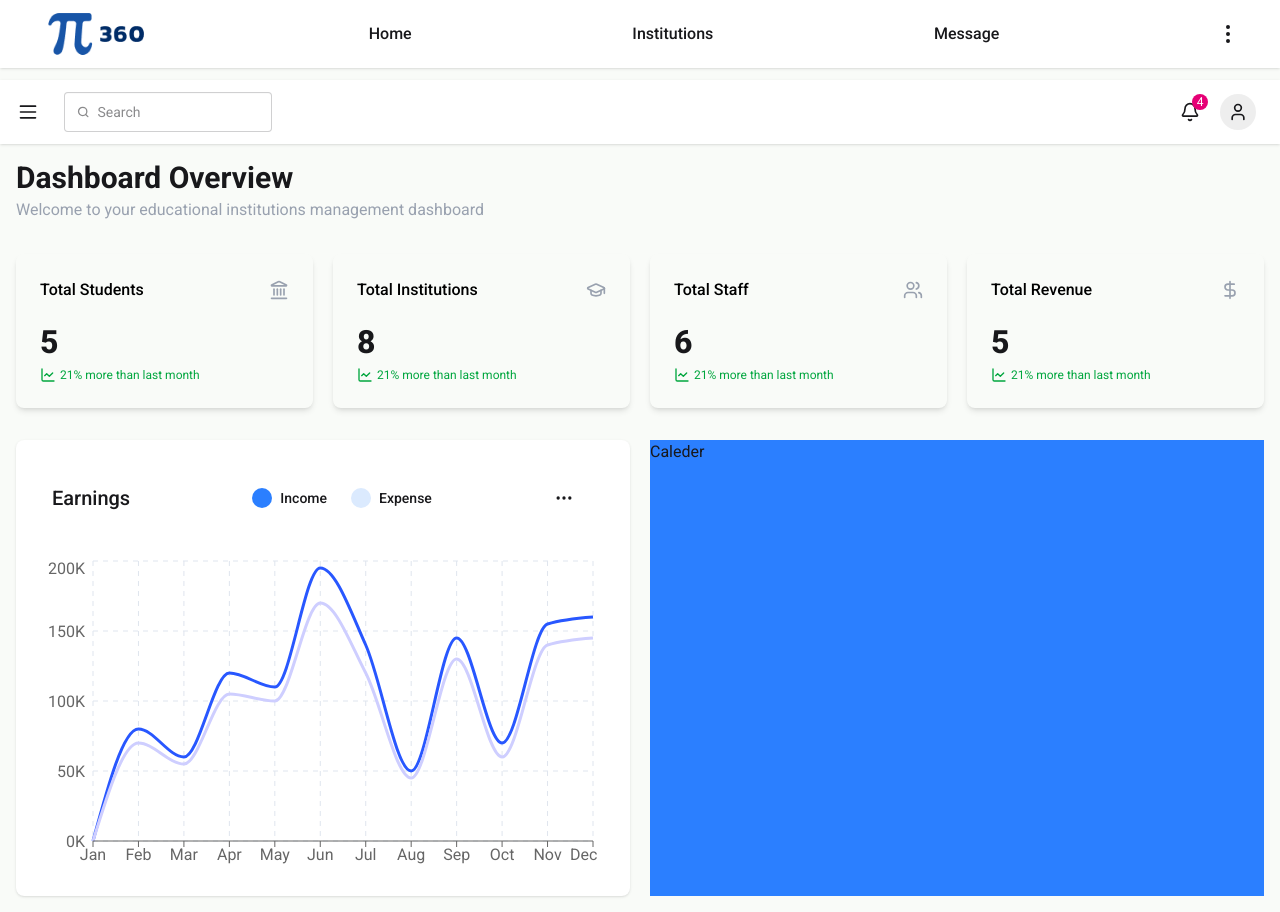
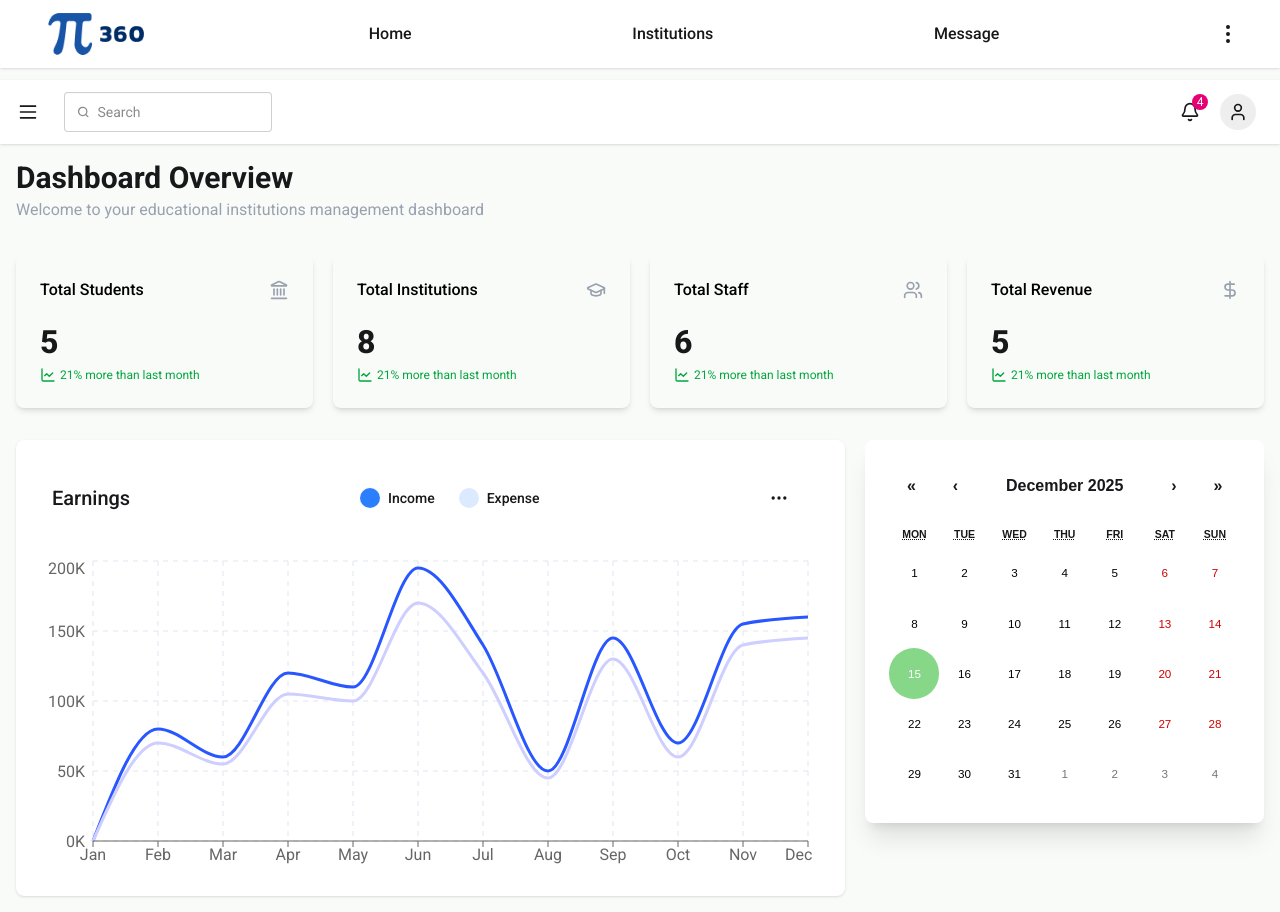
Before and after one commit to hasnatfahmidkhan/my-soft-take, a React (Vite) app: page /dashboard in a window 1280 px wide. Built offline with nearby package versions, Linux system fonts and the light colour scheme.

Commit message:
added calender in dashboard

```diff
--- a/src/Pages/Dashboard/Calendar/Calendar.jsx
+++ /dev/null
@@ -1,7 +0,0 @@
-import React from "react";
-
-const Calendar = () => {
-  return <div className="bg-blue-500">Caleder</div>;
-};
-
-export default Calendar;
--- /dev/null
+++ b/src/Pages/Dashboard/CalendarCard/CalendarCard.jsx
@@ -0,0 +1,19 @@
+import { useState } from "react";
+import Calendar from "react-calendar";
+import "react-calendar/dist/Calendar.css";
+const CalendarCard = () => {
+  const [value, onChange] = useState(new Date());
+  return (
+    <div className="card w-full md:w-100 bg-base-100 shadow-xl ">
+      <div className="card-body ">
+        <Calendar
+          value={value}
+          onChange={onChange}
+          className={"react-calendar-custom"}
+        />
+      </div>
+    </div>
+  );
+};
+
+export default CalendarCard;
--- a/src/Pages/Dashboard/DashboardHome/DashboardHome.jsx
+++ b/src/Pages/Dashboard/DashboardHome/DashboardHome.jsx
@@ -6,7 +6,7 @@ import {
   Users,
 } from "lucide-react";
 import EarningsChart from "../EarningsChart/EarningsChart";
-import Calendar from "../Calendar/Calendar";
+import CalendarCard from "../CalendarCard/CalendarCard";
 
 const DashboardHome = () => {
   const stats = [
@@ -71,9 +71,9 @@ const DashboardHome = () => {
         </div>
       </div>
 
-      <div className="grid grid-cols-1 lg:grid-cols-2 gap-5 mt-8">
+      <div className="flex flex-col lg:flex-row items-start justify-center gap-5 mt-8">
         <EarningsChart />
-        <Calendar />
+        <CalendarCard />
       </div>
     </div>
   );
--- a/src/Pages/Dashboard/EarningsChart/EarningsChart.jsx
+++ b/src/Pages/Dashboard/EarningsChart/EarningsChart.jsx
@@ -25,11 +25,11 @@ const EarningsChart = () => {
     { month: "Dec", income: 160000, expense: 145000 },
   ];
   return (
-    <div className="card bg-base-100 shadow-sm pl-3 py-5 pr-8">
+    <div className="card bg-base-100 w-full lg:w-2/3 shadow-sm pl-3 py-5 pr-8">
       <div className="card-body">
         <div className="flex justify-between items-center">
           <h3 className="text-xl font-medium">Earnings</h3>
-          <div className="flex items-center gap-6">
+          <div className="flex flex-col md:flex-row items-center gap-3 md:gap-6">
             <div className="flex items-center gap-2">
               <span className="w-5 h-5 rounded-full bg-blue-500"></span>
               <span className="text-sm font-medium">Income</span>
--- a/src/index.css
+++ b/src/index.css
@@ -14,3 +14,35 @@ body {
   background-repeat: no-repeat;
   background-size: cover;
 }
+
+.react-calendar-custom {
+  width: 100% !important;
+  background-color: transparent !important;
+  border: none !important;
+  font-family: inherit;
+}
+
+.react-calendar__navigation button {
+  color: inherit;
+  min-width: 44px;
+  background: black;
+  font-size: 16px;
+  font-weight: bold;
+}
+
+.react-calendar__tile {
+  aspect-ratio: 1/1;
+  display: flex;
+  justify-content: center;
+  align-items: center;
+  margin: auto;
+  max-width: 40px;
+  border-radius: 50%;
+  background: #87d788;
+  color: #000;
+}
+.react-calendar__tile--active {
+  background: #86d788 !important;
+  border-radius: 50%;
+  color: white;
+}
```
